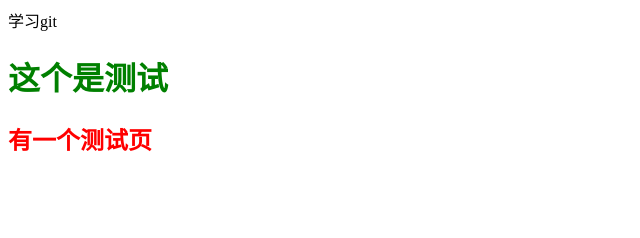
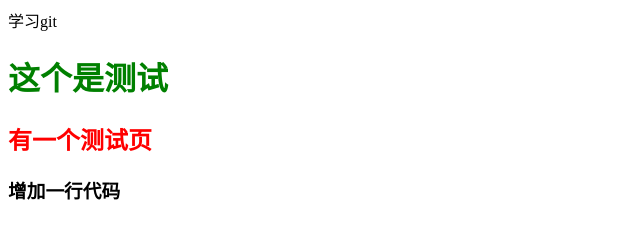
Before and after one commit to zhangdidi/Text, a plain HTML site: page index.html in a window 1280 px wide. Shown: the whole page, without its empty margins (0-640 px from the left). Drawn offline with Linux system fonts and the light colour scheme.

Commit message:
新增一条信息

```diff
--- a/index.html
+++ b/index.html
@@ -9,5 +9,6 @@
 	<div>学习git</div>
 	<h1 class="h">这个是测试</h1>
 	<h2 class="h2">有一个测试页</h2>
+	<h3>增加一行代码</h3>
 </body>
 </html>
```
